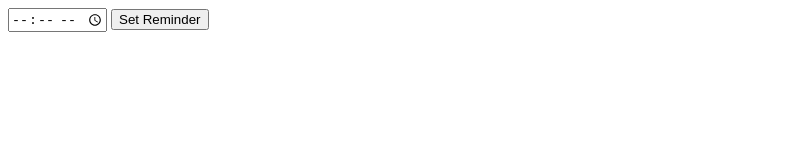
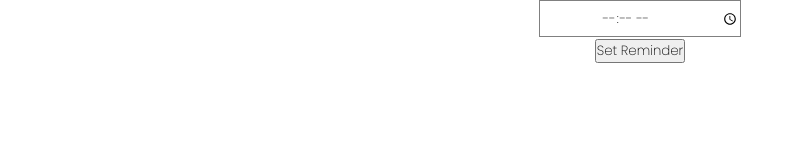
Before and after one commit to maxsspot/list, a plain HTML site: page index.html in a window 1280 px wide. Shown: the whole page, without its empty margins (0-796 px from the left). Drawn offline with Linux system fonts and the light colour scheme.

Commit message:
Update index.html

```diff
--- a/index.html
+++ b/index.html
@@ -1,12 +1,28 @@
 <!DOCTYPE html>
 <html>
 <head>
+  <link href="https://fonts.googleapis.com/css2?family=Poppins:wght@200&display=swap" rel="stylesheet">
 <title>Timed Reminder</title>
 </head>
 <body>
 
-  <input type = "time" />
+  <input type = "time" /><br>
   <button>Set Reminder</button>
 
+  <style>
+    * {
+      margin:0;
+      padding:0;
+      font-family:"Poppins", sans-serif;
+      text-align:center;
+    }
+
+    input {
+      width:200px;
+      height:35px;
+      border:grey solid 1px;
+      borde-radius:10px;
+    }
+  </style>
 </body>
 </html>
```
